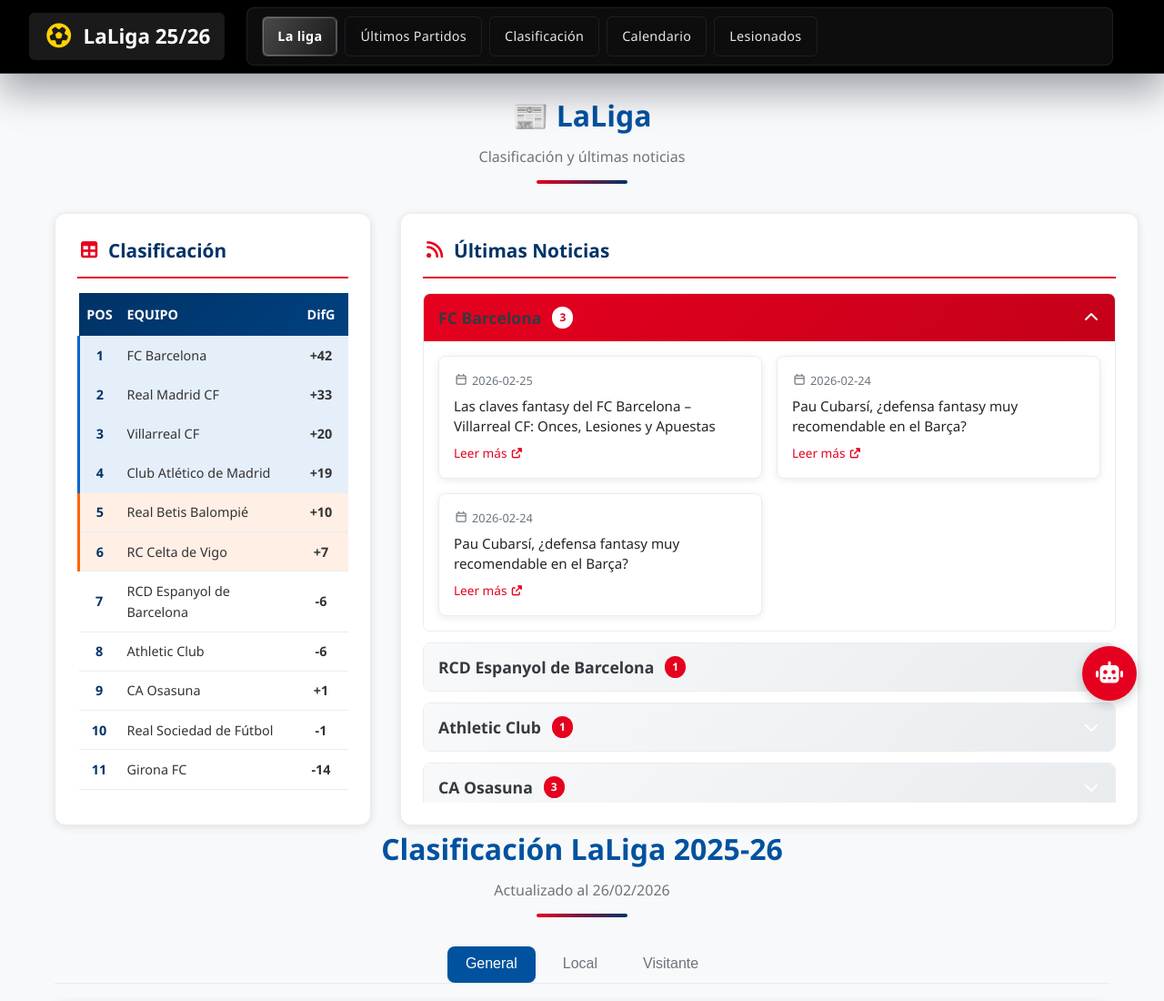
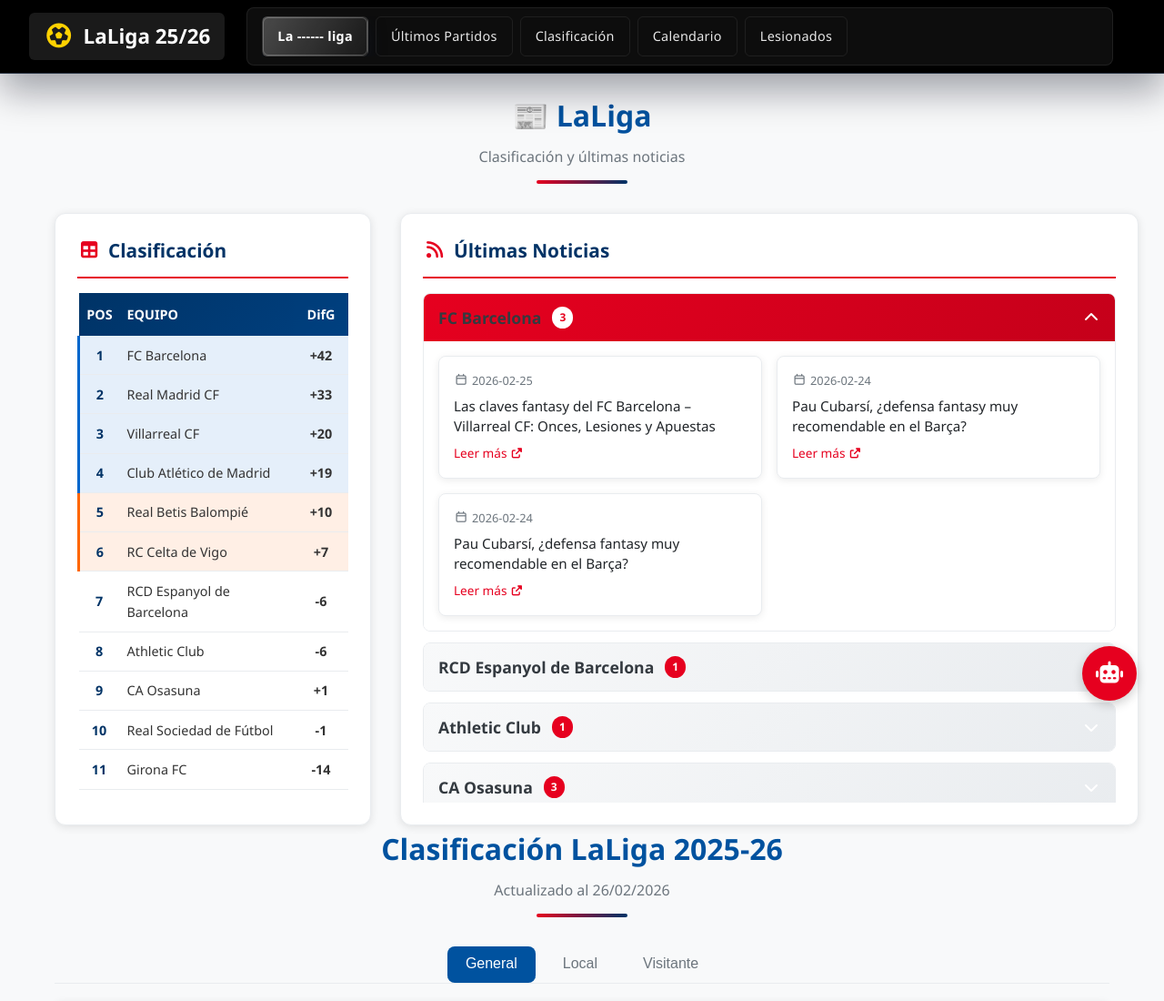
Before and after one commit to ztogoc/laliga-app, a website built with Vite: page index.html in a window 1280 px wide. Shown: the top 1100 px of the page at 91% size. Built offline with nearby package versions, Linux system fonts and the light colour scheme; files whose address does not match are found by name.

Commit message:
Cambios adicionales

```diff
--- a/index.html
+++ b/index.html
@@ -1151,7 +1151,7 @@
                         <div class="nav-row">
                             <span class="nav-row-title">Secciones principales</span>
                             <ul class="nav-links" id="main-stats">
-                                <li><a href="#resumen" class="nav-link"><i class="fas fa-newspaper"></i> La liga</a></li>
+                                <li><a href="#resumen" class="nav-link"><i class="fas fa-newspaper"></i> La ------ liga</a></li>
                                 <li><a href="#ultimos-partidos" class="nav-link active"><i class="fas fa-chart-line"></i> Últimos Partidos</a></li>
                                 <li><a href="#clasificacion" class="nav-link "><i class="fas fa-trophy"></i> Clasificación</a></li>
                                 <li><a href="#calendario" class="nav-link"><i class="far fa-calendar-alt"></i> Calendario</a></li>
```
